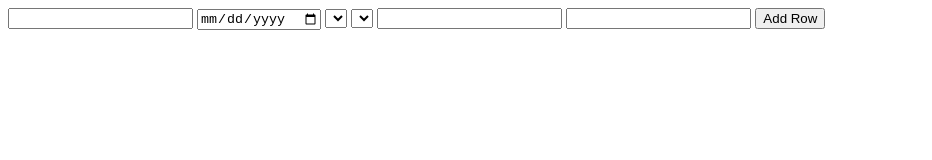
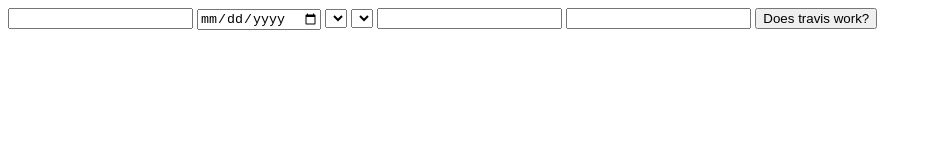
Before and after one commit to mitul45/expense-manager, a plain HTML site: page index.html in a window 1280 px wide. Shown: the whole page, without its empty margins (0-932 px from the left). Drawn offline with Linux system fonts and the light colour scheme.

Commit message:
test commit

```diff
--- a/index.html
+++ b/index.html
@@ -18,7 +18,7 @@
             </select>
             <input type="number" id="expense" />
             <input type="number" id="income" />
-            <button id="add-button" onclick="updateData();">Add Row</button>
+            <button id="add-button" onclick="updateData();">Does travis work?</button>
         </form>
 
         <script type="text/javascript" src="script.js"></script>
```
